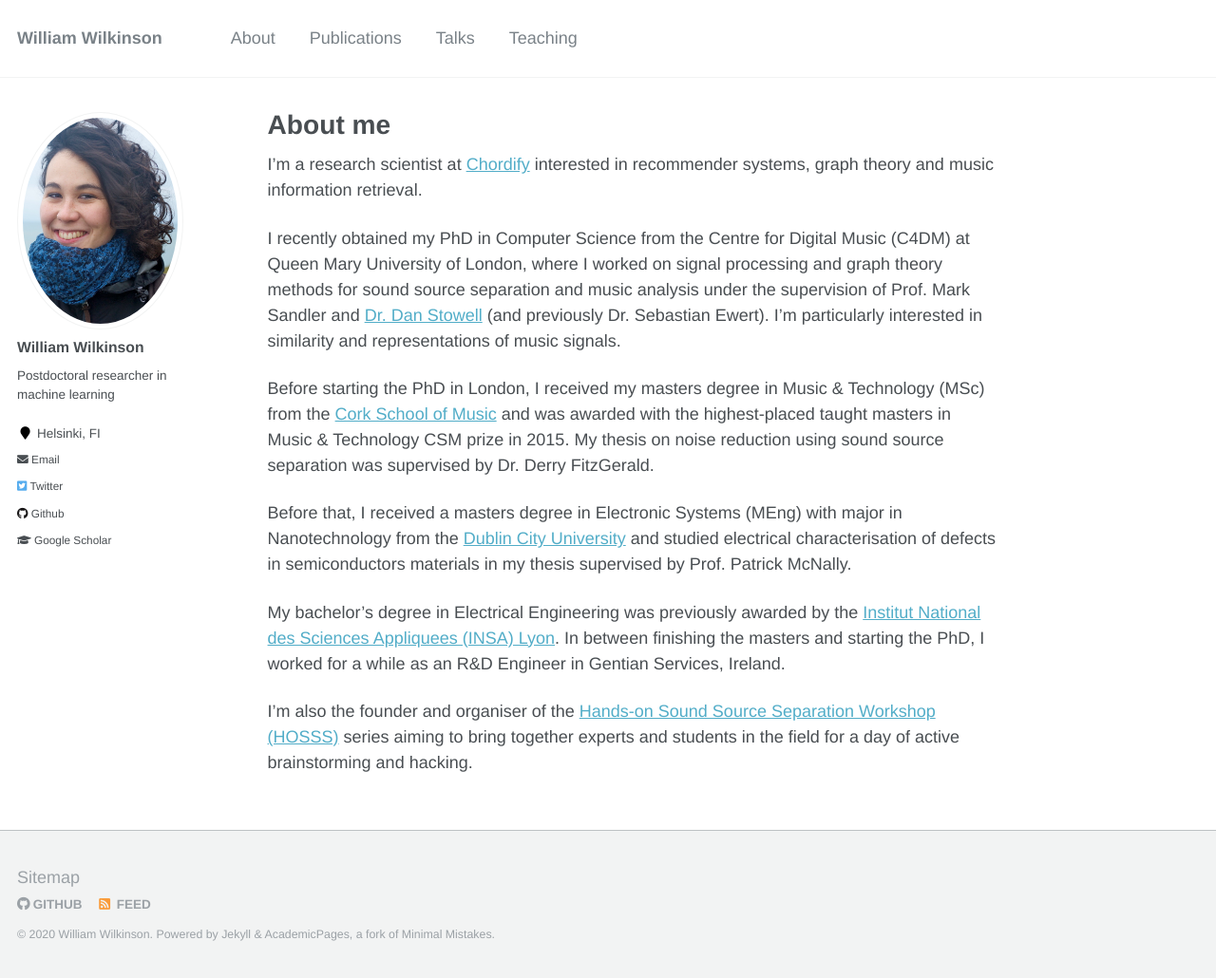
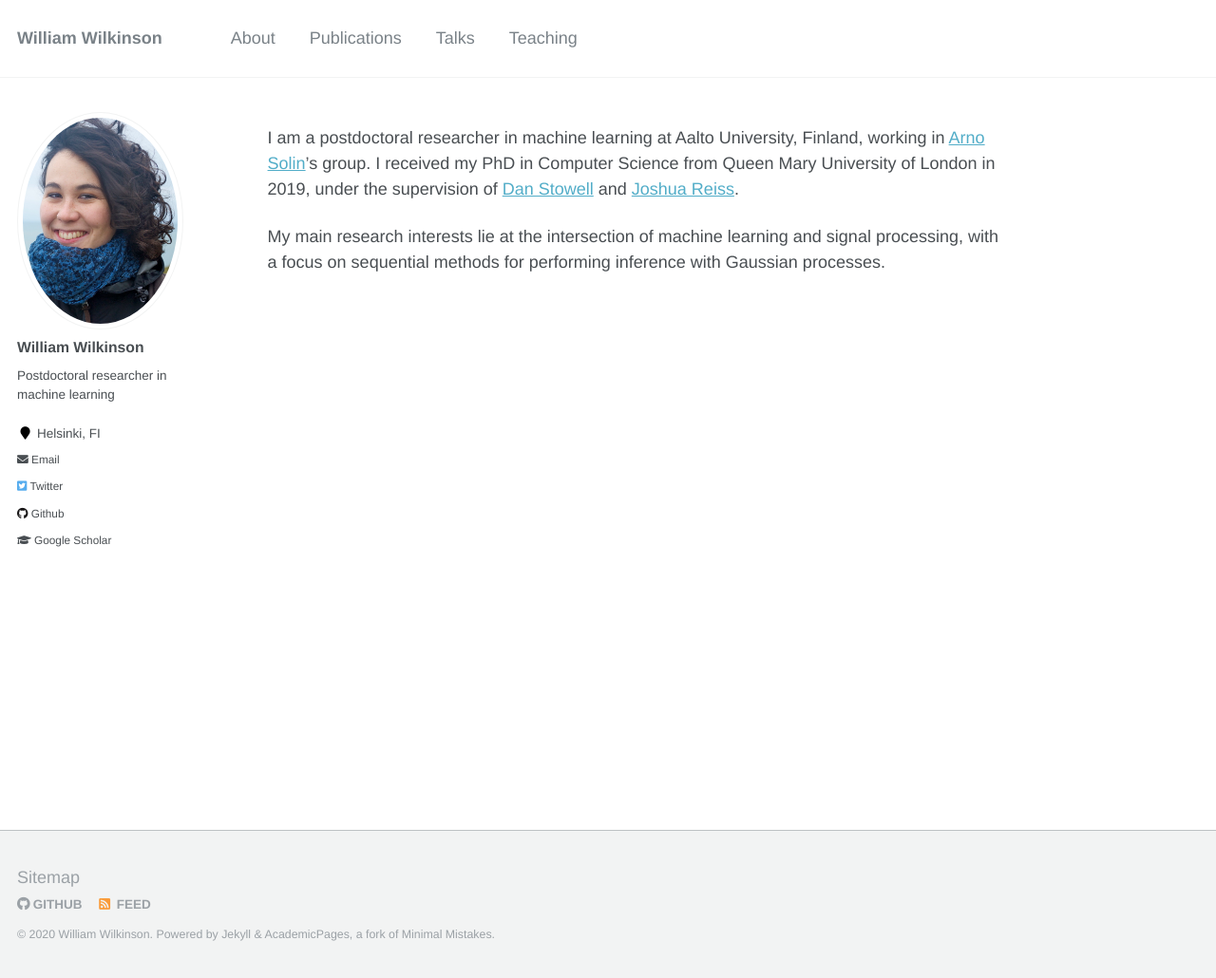
Before and after one commit to wil-j-wil/wil-j-wil2.github.io, a Jekyll site: the page built from _pages/about.md, in a window 1280 px wide and 1030 px high. Shown: the whole window at 95% size. Built offline with Jekyll 4.4.1, drawn with Linux system fonts in a browser that asks for light colours.

Commit message:
Update about.md

```diff
--- a/_pages/about.md
+++ b/_pages/about.md
@@ -1,6 +1,6 @@
 ---
 permalink: /
-title: "About me"
+title: ""
 excerpt: "About me"
 author_profile: true
 redirect_from:
@@ -8,14 +8,6 @@ redirect_from:
   - /about.html
 ---
 
-I'm a research scientist at <a href="https://chordify.net/">Chordify</a> interested in recommender systems, graph theory and music information retrieval.
+I am a postdoctoral researcher in machine learning at Aalto University, Finland, working in [Arno Solin](https://users.aalto.fi/~asolin/)'s group. I received my PhD in Computer Science from Queen Mary University of London in 2019, under the supervision of [Dan Stowell](http://www.mcld.co.uk/) and [Joshua Reiss](http://www.eecs.qmul.ac.uk/~josh/).
 
-I recently obtained my PhD in Computer Science from the Centre for Digital Music (C4DM) at Queen Mary University of London, where I worked on signal processing and graph theory methods for sound source separation and music analysis under the supervision of Prof. Mark Sandler and <a href="http://www.mcld.co.uk">Dr. Dan Stowell</a> (and previously Dr. Sebastian Ewert). I'm particularly interested in similarity and representations of music signals.
-
-Before starting the PhD in London, I received my masters degree in Music & Technology (MSc) from the <a href="https://csm.cit.ie/">Cork School of Music</a> and was awarded with the highest-placed taught masters in Music & Technology CSM prize in 2015. My thesis on noise reduction using sound source separation was supervised by Dr. Derry FitzGerald.
-
-Before that, I received a masters degree in Electronic Systems (MEng) with major in Nanotechnology from the <a href="https://www.dcu.ie/">Dublin City University</a> and studied electrical characterisation of defects in semiconductors materials in my thesis supervised by Prof. Patrick McNally.
-
-My bachelor's degree in Electrical Engineering was previously awarded by the <a href="https://www.insa-lyon.fr/">Institut National des Sciences Appliquees (INSA) Lyon</a>. In between finishing the masters and starting the PhD, I worked for a while as an R&D Engineer in Gentian Services, Ireland.
-
-I'm also the founder and organiser of the <a href="https://www.brownpapertickets.com/event/4193488"> Hands-on Sound Source Separation Workshop (HOSSS)</a> series aiming to bring together experts and students in the field for a day of active brainstorming and hacking.
+My main research interests lie at the intersection of machine learning and signal processing, with a focus on sequential methods for performing inference with Gaussian processes.
```
